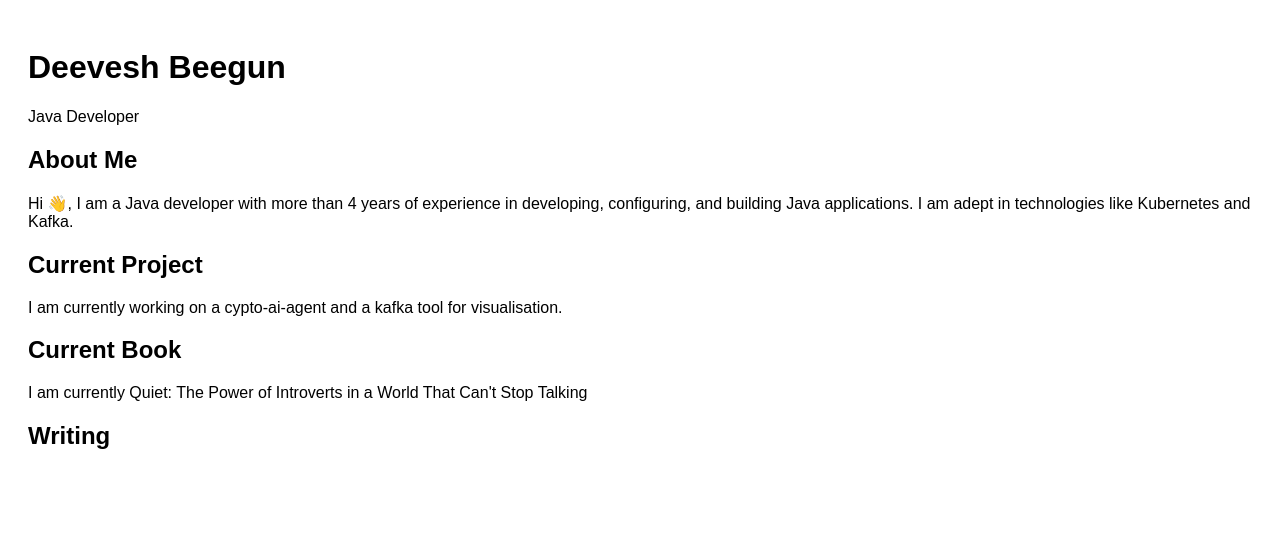
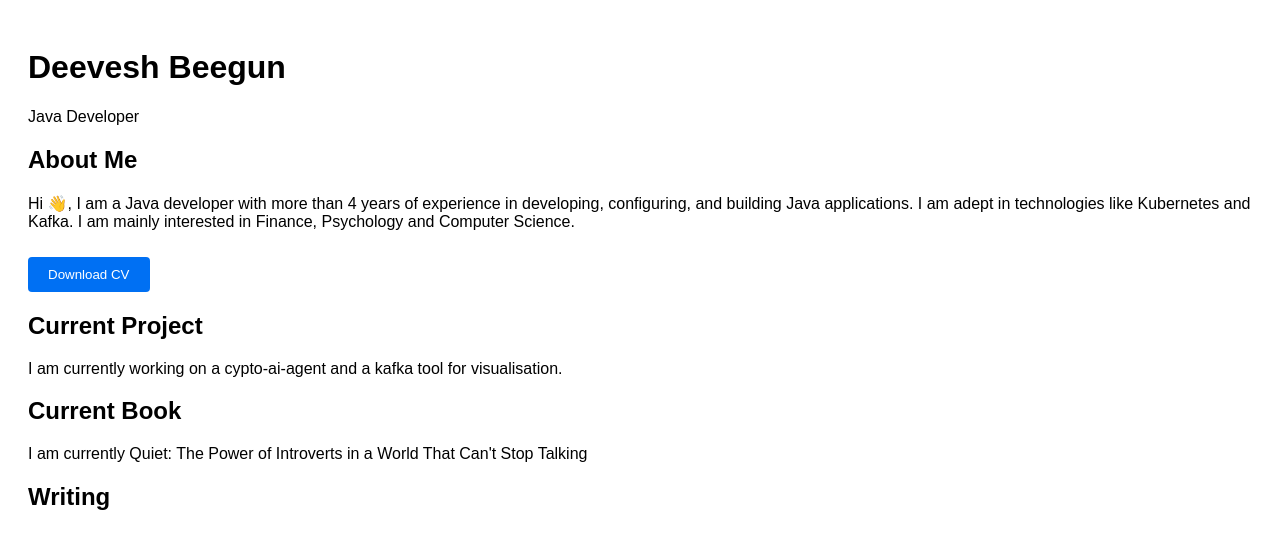
Before and after one commit to DeeveshBeegun/personal_website, a React (Vite) app in the folder frontend/: page / in a window 1280 px wide. Shown: the top 548 px of the page. Built offline with nearby package versions, Linux system fonts and the light colour scheme.

Commit message:
Update About me

```diff
--- a/frontend/src/components/About.tsx
+++ b/frontend/src/components/About.tsx
@@ -1,24 +1,51 @@
 function About() {
+  const handleDownloadCV = () => {
+    const link = document.createElement("a");
+    link.href = "/cv.pdf";
+    link.download = "cv.pdf";
+    document.body.appendChild(link);
+    link.click();
+    document.body.removeChild(link);
+  };
+
   return (
     <section>
       <h2>About Me</h2>
       <p>
-                Hi 👋, I am a Java developer with more than 4 years of experience in developing, configuring, and building Java applications. I am adept in technologies like Kubernetes and Kafka.
+        Hi 👋, I am a Java developer with more than 4 years of experience in
+        developing, configuring, and building Java applications. I am adept in
+        technologies like Kubernetes and Kafka.
+        I am mainly interested in Finance, Psychology and Computer Science.
       </p>
+      <button
+        onClick={handleDownloadCV}
+        style={{
+          padding: "10px 20px",
+          marginTop: "10px",
+          cursor: "pointer",
+          backgroundColor: "#0070f3",
+          color: "white",
+          border: "none",
+          borderRadius: "4px",
+        }}
+      >
+        Download CV
+      </button>
 
       <h2>Current Project</h2>
       <p>
-                I am currently working on a cypto-ai-agent and a kafka tool for visualisation.
+        I am currently working on a cypto-ai-agent and a kafka tool for
+        visualisation.
       </p>
 
       <h2>Current Book</h2>
       <p>
-                I am currently Quiet: The Power of Introverts in a World That Can't Stop Talking
+        I am currently Quiet: The Power of Introverts in a World That Can't Stop
+        Talking
       </p>
 
       <h2>Writing</h2>
       <p></p>
-
     </section>
   );
 }
```
Lines whose indentation alone changed are shown as unchanged.
